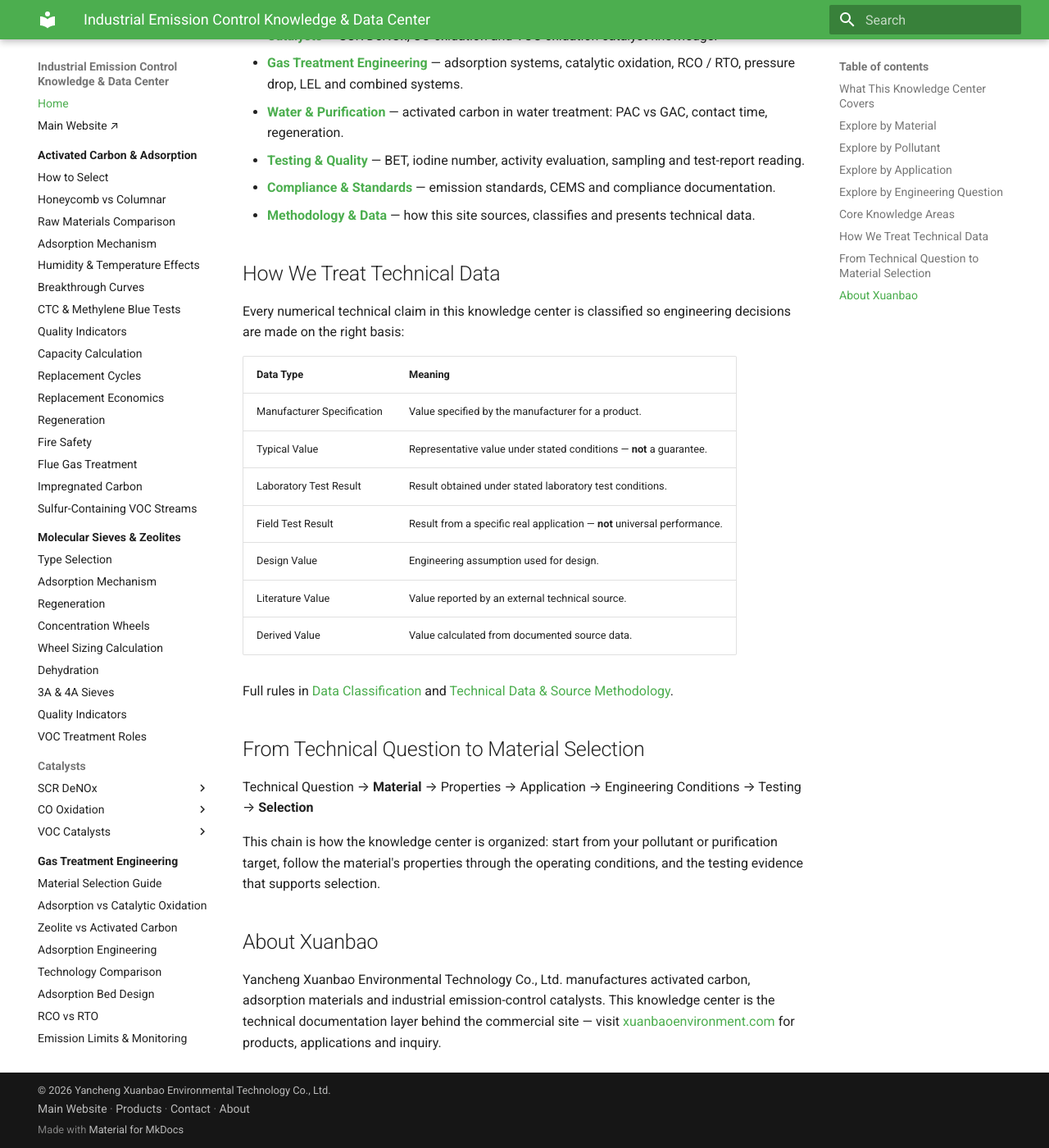
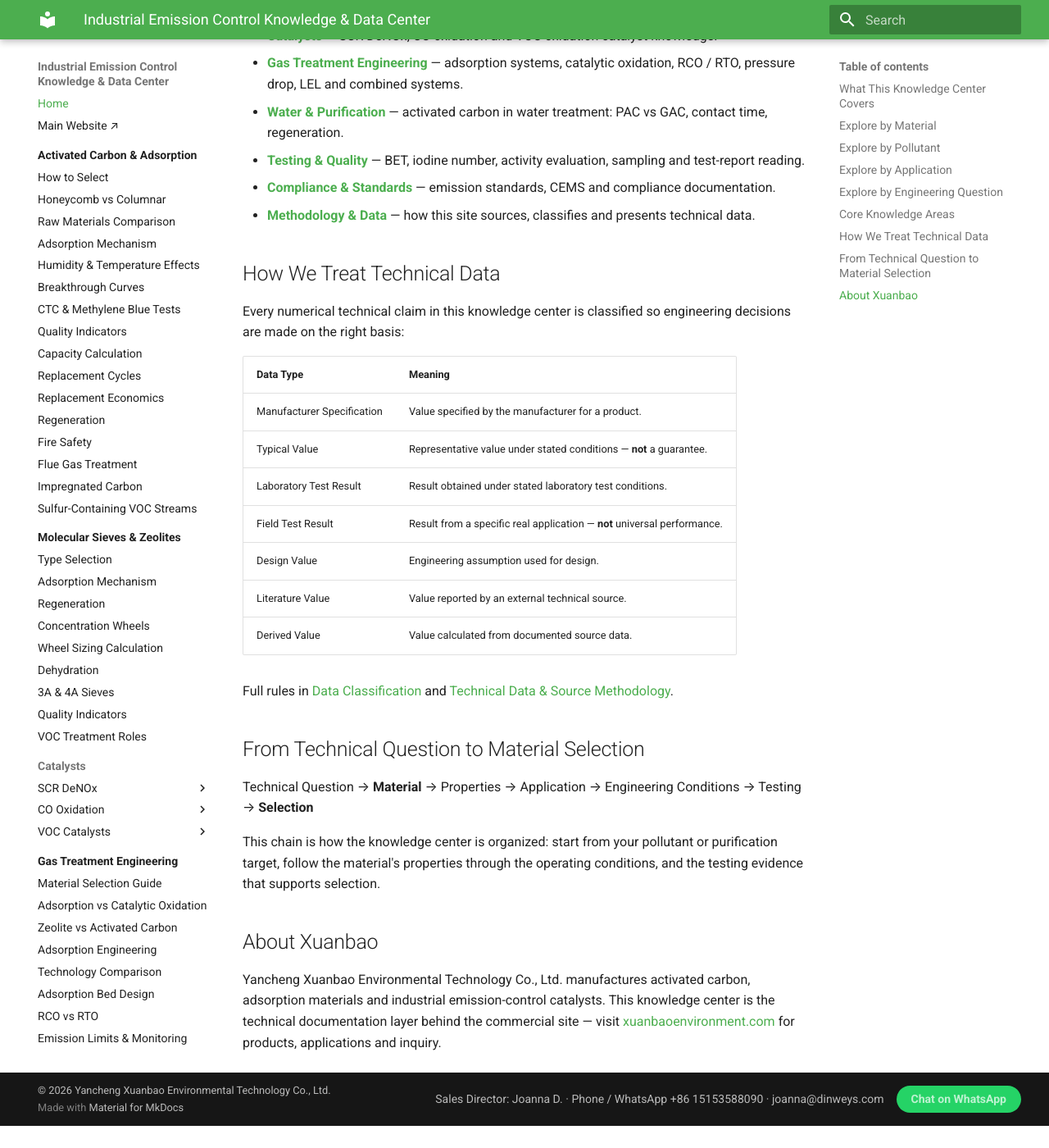
Before and after one commit to martinxionbiotech-max/data-xuanbao, an MkDocs documentation site: the page built from docs/index.md, in a window 1280 px wide and 1400 px high, scrolled down 2272 px. Shown: the whole window at 82% size. Built offline with MkDocs 1.6.1 and Material for MkDocs 9.7.7, drawn with Linux system fonts in a browser that asks for light colours; after the commit the page ends 3645 px from its top, so only the background shows below that.

Commit message:
Footer: new contact info (Joanna D, +86 15153588090, joanna@dinweys.com) + green Chat on WhatsApp button; Organization JSON-LD contactPoint
- overrides/partials/footer.html: contact strip with green WhatsApp button in footer meta
- overrides/main.html: contactPoint in Organization schema + footer button CSS

```diff
--- a/overrides/main.html
+++ b/overrides/main.html
@@ -2,6 +2,32 @@
 
 {% block extrahead %}
   {{ super() }}
+  <style>
+    .md-footer-contact {
+      display: flex;
+      flex-wrap: wrap;
+      align-items: center;
+      gap: 0.75rem;
+      color: var(--md-footer-fg-color--light);
+      font-size: 0.7rem;
+      line-height: 1.4;
+    }
+    .md-footer-contact__btn {
+      display: inline-flex;
+      align-items: center;
+      background-color: #25D366;
+      color: #ffffff;
+      font-weight: 600;
+      padding: 0.35rem 0.9rem;
+      border-radius: 999px;
+      text-decoration: none;
+      transition: background-color 0.2s;
+    }
+    .md-footer-contact__btn:hover {
+      background-color: #1ebe5b;
+      color: #ffffff;
+    }
+  </style>
   <script type="application/ld+json">
   {
     "@context": "https://schema.org",
@@ -12,7 +38,15 @@
     "url": "https://xuanbaoenvironment.com",
     "sameAs": [
       "https://data.xuanbaoenvironment.com"
-    ]
+    ],
+    "contactPoint": {
+      "@type": "ContactPoint",
+      "contactType": "sales",
+      "name": "Joanna D.",
+      "telephone": "+86-15153588090",
+      "email": "joanna@dinweys.com",
+      "availableLanguage": ["en", "zh"]
+    }
   }
   </script>
   <script type="application/ld+json">
--- a/overrides/partials/footer.html
+++ b/overrides/partials/footer.html
@@ -1,39 +1,64 @@
+{#-
+  This file was automatically generated - do not edit
+-#}
 <footer class="md-footer">
+  {% if "navigation.footer" in features %}
+    {% if page.previous_page or page.next_page %}
+      {% if page.meta and page.meta.hide %}
+        {% set hidden = "hidden" if "footer" in page.meta.hide %}
+      {% endif %}
+      <nav class="md-footer__inner md-grid" aria-label="{{ lang.t('footer') }}" {{ hidden }}>
+        {% if page.previous_page %}
+          {% set direction = lang.t("footer.previous") %}
+          <a href="{{ page.previous_page.url | url }}" class="md-footer__link md-footer__link--prev" aria-label="{{ direction }}: {{ page.previous_page.title | e }}">
+            <div class="md-footer__button md-icon">
+              {% set icon = config.theme.icon.previous or "material/arrow-left" %}
+              {% include ".icons/" ~ icon ~ ".svg" %}
+            </div>
+            <div class="md-footer__title">
+              <span class="md-footer__direction">
+                {{ direction }}
+              </span>
+              <div class="md-ellipsis">
+                {{ page.previous_page.title }}
+              </div>
+            </div>
+          </a>
+        {% endif %}
+        {% if page.next_page %}
+          {% set direction = lang.t("footer.next") %}
+          <a href="{{ page.next_page.url | url }}" class="md-footer__link md-footer__link--next" aria-label="{{ direction }}: {{ page.next_page.title | e }}">
+            <div class="md-footer__title">
+              <span class="md-footer__direction">
+                {{ direction }}
+              </span>
+              <div class="md-ellipsis">
+                {{ page.next_page.title }}
+              </div>
+            </div>
+            <div class="md-footer__button md-icon">
+              {% set icon = config.theme.icon.next or "material/arrow-right" %}
+              {% include ".icons/" ~ icon ~ ".svg" %}
+            </div>
+          </a>
+        {% endif %}
+      </nav>
+    {% endif %}
+  {% endif %}
   <div class="md-footer-meta md-typeset">
     <div class="md-footer-meta__inner md-grid">
-      <div class="md-copyright">
-        <div class="md-copyright__highlight">
-          © 2026 Yancheng Xuanbao Environmental Technology Co., Ltd.
-        </div>
-        <div class="md-footer__links">
-          <a href="https://xuanbaoenvironment.com/" target="_blank" rel="noopener">Main Website</a>
-          ·
-          <a href="https://xuanbaoenvironment.com/products/" target="_blank" rel="noopener">Products</a>
-          ·
-          <a href="https://xuanbaoenvironment.com/contact/" target="_blank" rel="noopener">Contact</a>
-          ·
-          <a href="https://xuanbaoenvironment.com/about/" target="_blank" rel="noopener">About</a>
-        </div>
-        {% if not config.extra.generator == false %}
-          Made with
-          <a href="https://squidfunk.github.io/mkdocs-material/" target="_blank" rel="noopener">
-            Material for MkDocs
-          </a>
-        {% endif %}
+      {% include "partials/copyright.html" %}
+      <div class="md-footer-contact">
+        <span class="md-footer-contact__text">
+          Sales Director: Joanna D. &middot; Phone / WhatsApp +86 15153588090 &middot; joanna@dinweys.com
+        </span>
+        <a class="md-footer-contact__btn" href="https://wa.me/8615153588090" target="_blank" rel="noopener">
+          Chat on WhatsApp
+        </a>
       </div>
-      <style>
-        .md-footer__links {
-          margin-bottom: 0.25rem;
-          font-size: 0.7rem;
-        }
-        .md-footer__links a {
-          color: var(--md-footer-fg-color--light);
-          text-decoration: none;
-        }
-        .md-footer__links a:hover {
-          text-decoration: underline;
-        }
-      </style>
+      {% if config.extra.social %}
+        {% include "partials/social.html" %}
+      {% endif %}
     </div>
   </div>
 </footer>
```
